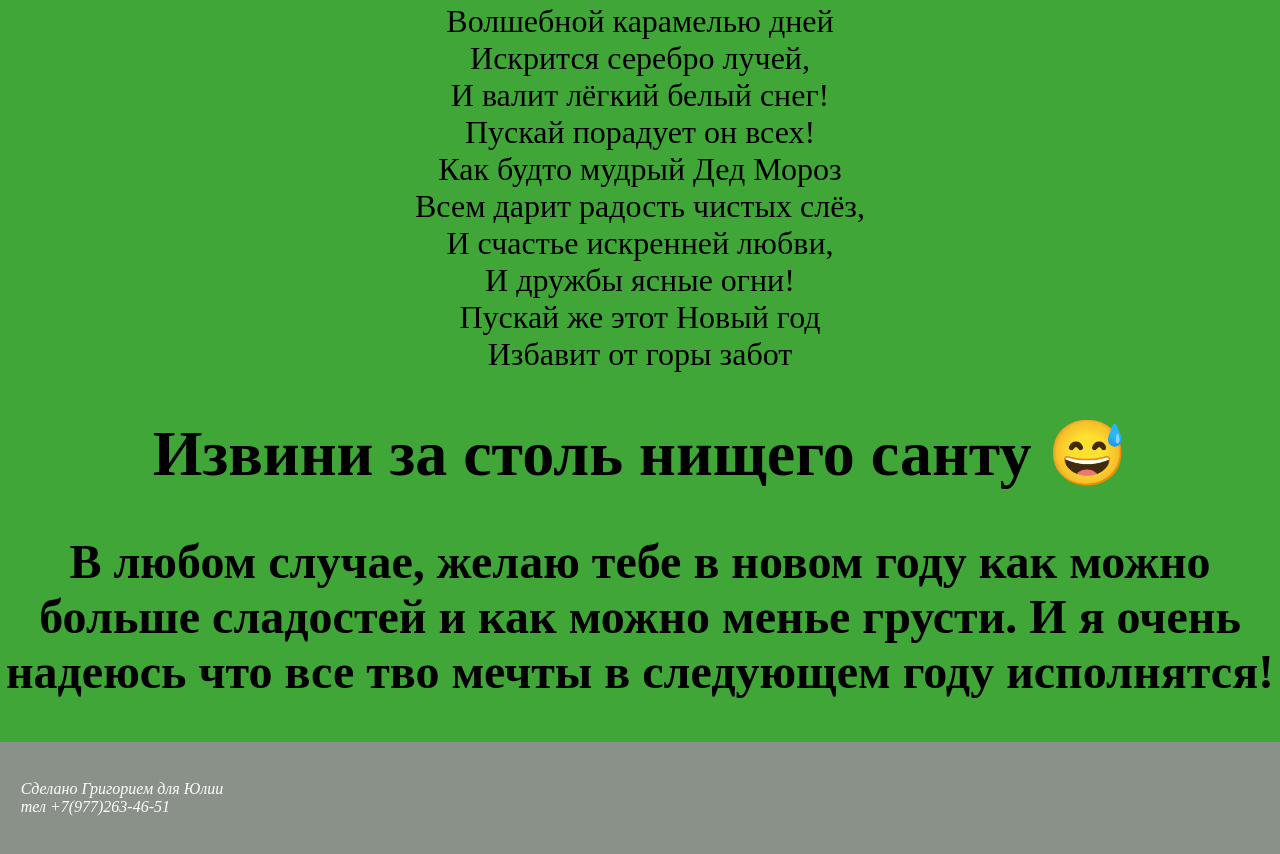
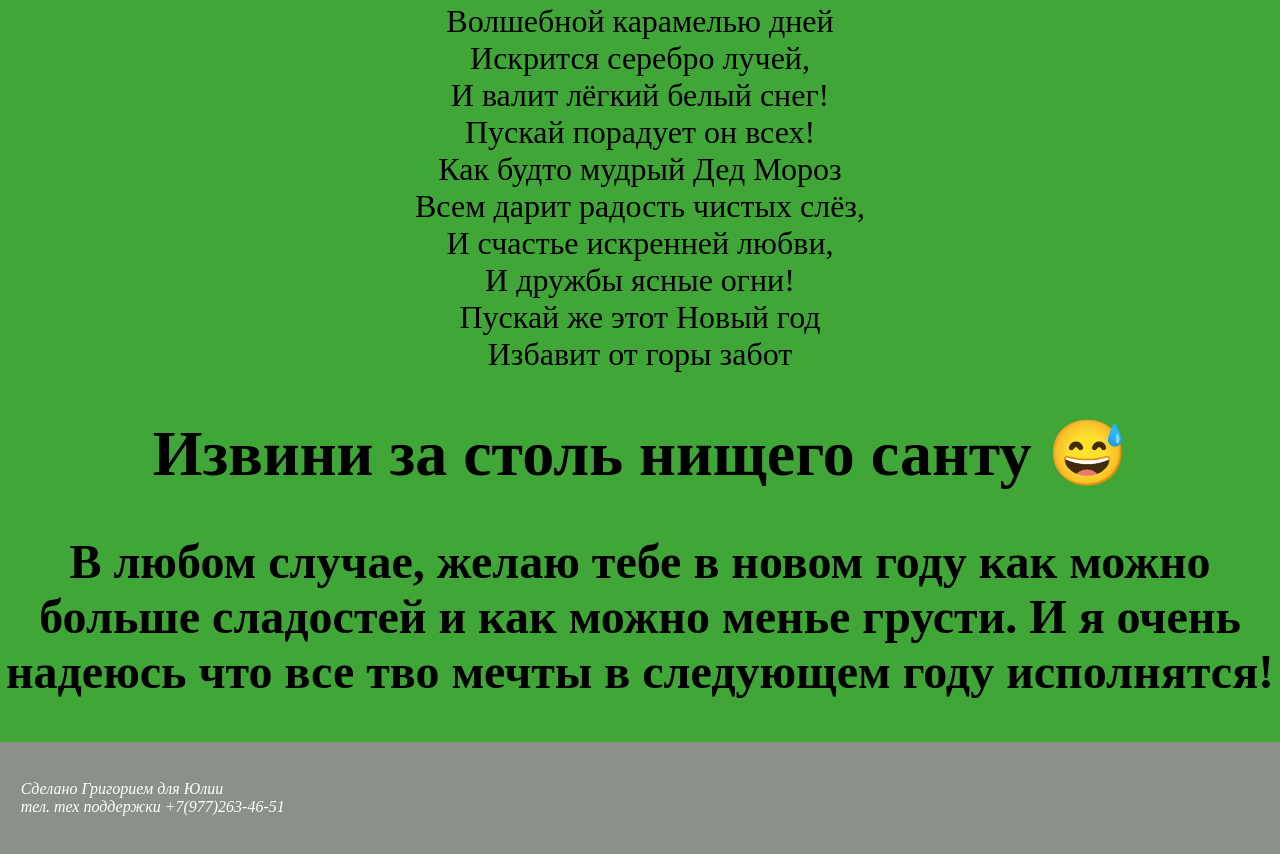
Before and after one commit to avrioprogramming/new_year, a plain HTML site: page index.html in a window 1280 px wide. Shown: the part 992-1846 px from the top of the page. Drawn offline with Linux system fonts and the light colour scheme.

Commit message:
Add files via upload

```diff
--- a/index.html
+++ b/index.html
@@ -82,7 +82,7 @@
 
 <footer>
 	<i>Сделано Григорием для Юлии</i><br>
-	<i>тел +7(977)263-46-51</i>
+	<i>тел. тех поддержки  +7(977)263-46-51</i>
 </footer>
 </body>
 </html>
```
